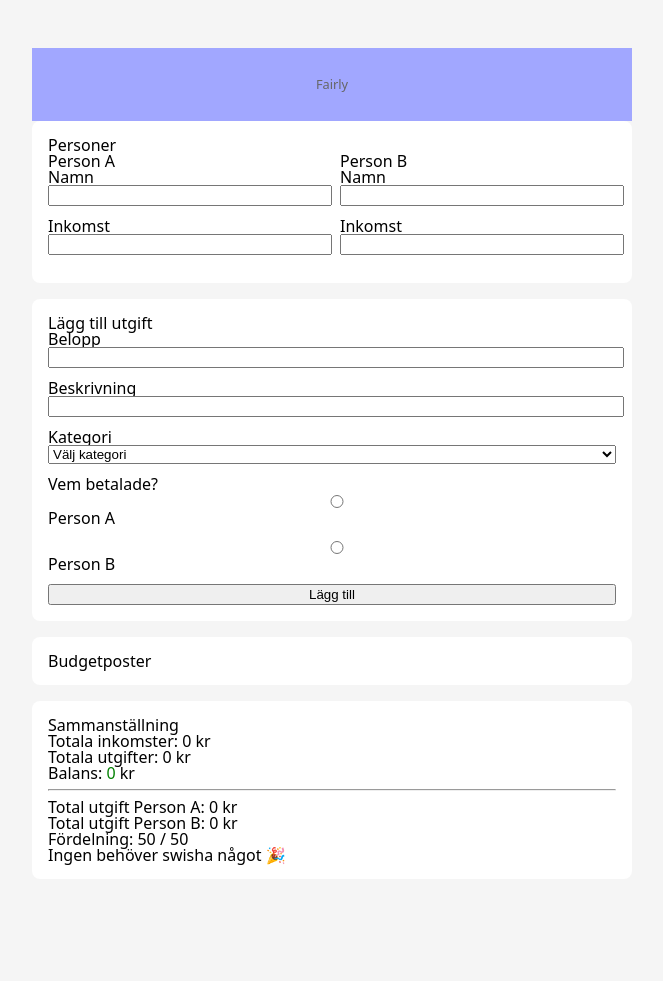
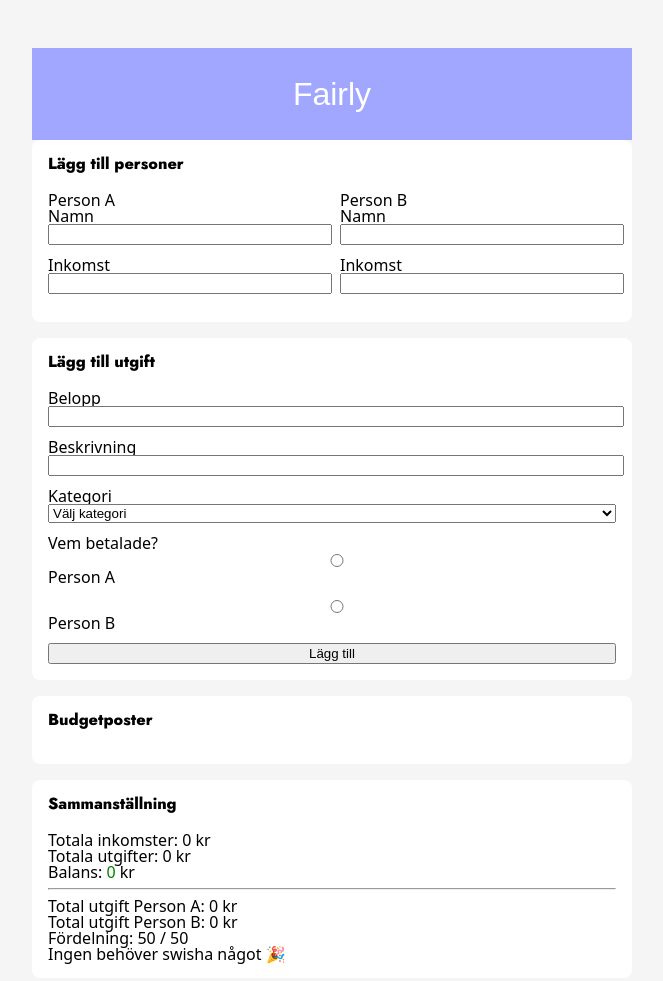
Before and after one commit to jenniemodd/fairly-app, a website built with Vite: page index.html in a window 1280 px wide. Shown: the whole page, without its empty margins (308-971 px from the left). Before the commit the page ends 911 px from the top, so only its background shows below. Built offline with nearby package versions, Linux system fonts and the light colour scheme; a web font is replaced by a local one.

Commit message:
css på app

```diff
--- a/index.html
+++ b/index.html
@@ -23,7 +23,7 @@
 
     <!-- Personer / inställningar -->
     <section class="persons">
-      <h2>Personer</h2>
+      <h2>Lägg till personer</h2>
 
       <div class="person-cards">
 
--- a/src/style.scss
+++ b/src/style.scss
@@ -8,12 +8,26 @@ body {
 
 header {
   text-align: center;
-  font-size: 0.8rem;
-  color: #666;
   margin-top: 32px;
   padding: 16px;
   background-color: #a1a7ff;
   padding: 30px;
+}
+
+h1 {
+  margin: 0;
+  font-family: 'Special Gothic Expanded One', sans-serif;
+  color: white;
+  font-size: 2rem;
+
+}
+
+h2 {
+  font-family: 'jost', sans-serif;
+  color: black;
+  font-size: 1rem;
+  font-weight: 800;
+  margin-bottom: 20px;
 }
 
 
```
